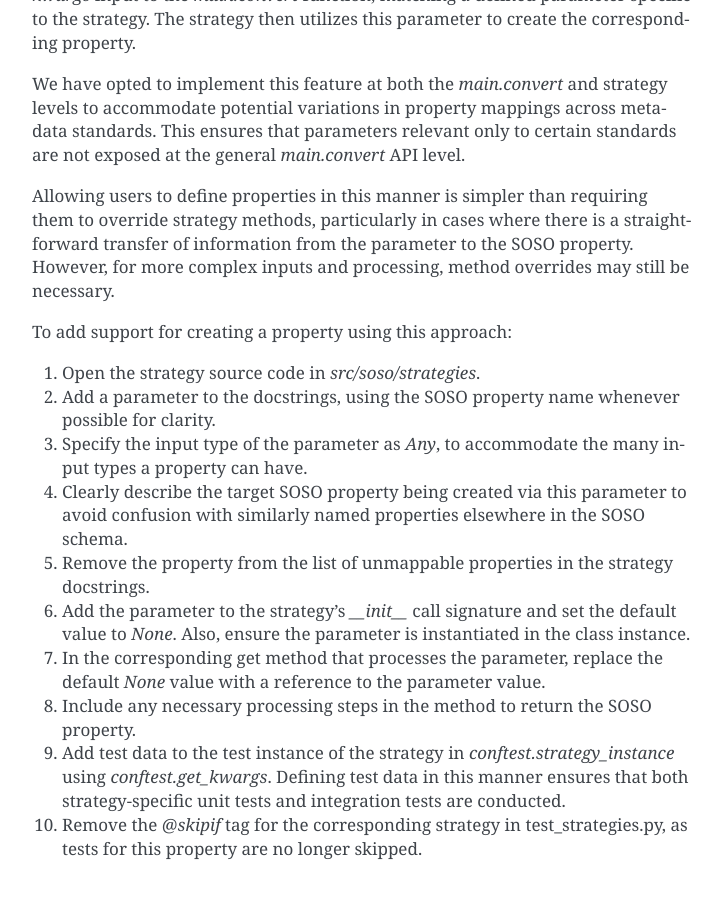
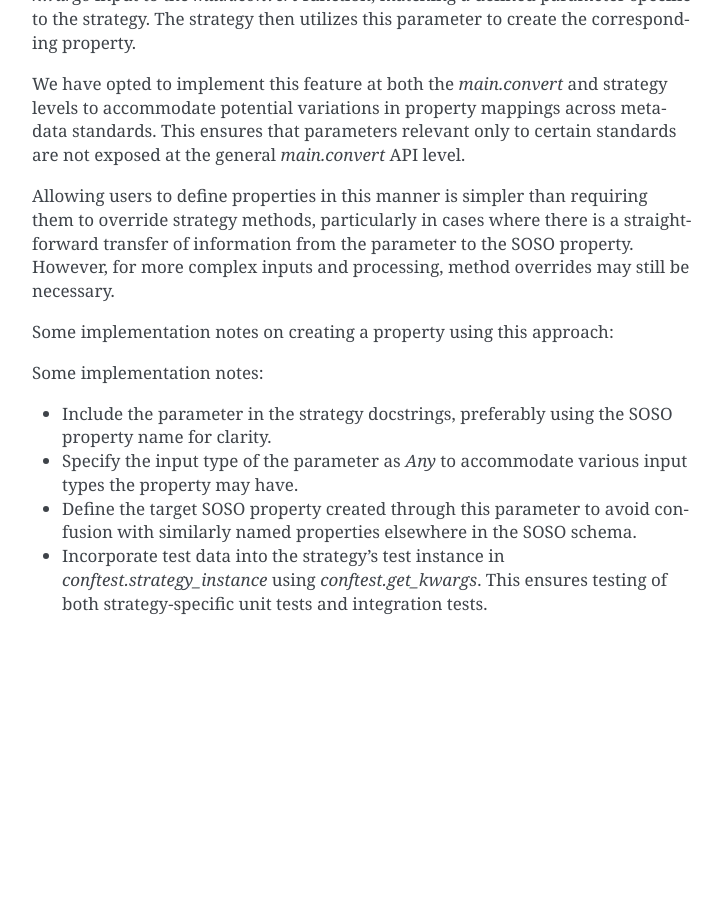
Before and after one commit to clnsmth/soso, a Sphinx documentation site: the page built from docs/source/dev/design.rst, in a window 1280 px wide and 900 px high, scrolled down 8015 px. Shown: the whole window, without its empty margins (388-1109 px from the left). Built offline with Sphinx 7.4.7, drawn with Linux system fonts in a browser that asks for light colours; after the commit the page ends 8671 px from its top, so only the background shows below that.

Commit message:
docs: streamline customization via parameters
Edit the customization via parameter input section in the design
documents, removing irrelevant details related to basic Python
programming and an upcoming refactor. Do this for enhanced readability.

```diff
--- a/docs/source/dev/design.rst
+++ b/docs/source/dev/design.rst
@@ -213,15 +213,11 @@ We have opted to implement this feature at both the `main.convert` and strategy
 
 Allowing users to define properties in this manner is simpler than requiring them to override strategy methods, particularly in cases where there is a straightforward transfer of information from the parameter to the SOSO property. However, for more complex inputs and processing, method overrides may still be necessary.
 
-To add support for creating a property using this approach:
+Some implementation notes on creating a property using this approach:
 
-1. Open the strategy source code in `src/soso/strategies`.
-2. Add a parameter to the docstrings, using the SOSO property name whenever possible for clarity.
-3. Specify the input type of the parameter as `Any`, to accommodate the many input types a property can have.
-4. Clearly describe the target SOSO property being created via this parameter to avoid confusion with similarly named properties elsewhere in the SOSO schema.
-5. Remove the property from the list of unmappable properties in the strategy docstrings.
-6. Add the parameter to the strategy's `__init__` call signature and set the default value to `None`. Also, ensure the parameter is instantiated in the class instance.
-7. In the corresponding get method that processes the parameter, replace the default `None` value with a reference to the parameter value.
-8. Include any necessary processing steps in the method to return the SOSO property.
-9. Add test data to the test instance of the strategy in `conftest.strategy_instance` using `conftest.get_kwargs`. Defining test data in this manner ensures that both strategy-specific unit tests and integration tests are conducted.
-10. Remove the `@skipif` tag for the corresponding strategy in test_strategies.py, as tests for this property are no longer skipped.
+Some implementation notes:
+
+* Include the parameter in the strategy docstrings, preferably using the SOSO property name for clarity.
+* Specify the input type of the parameter as `Any` to accommodate various input types the property may have.
+* Define the target SOSO property created through this parameter to avoid confusion with similarly named properties elsewhere in the SOSO schema.
+* Incorporate test data into the strategy's test instance in `conftest.strategy_instance` using `conftest.get_kwargs`. This ensures testing of both strategy-specific unit tests and integration tests.
```
